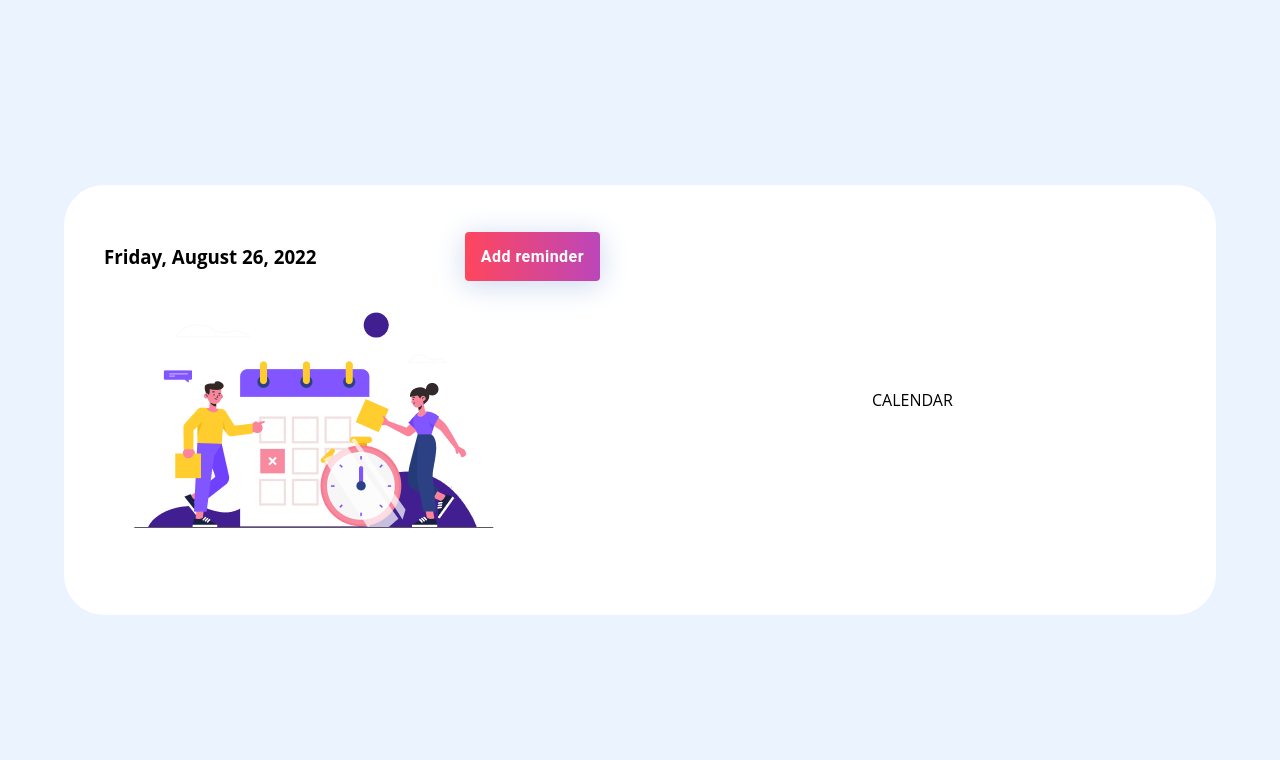
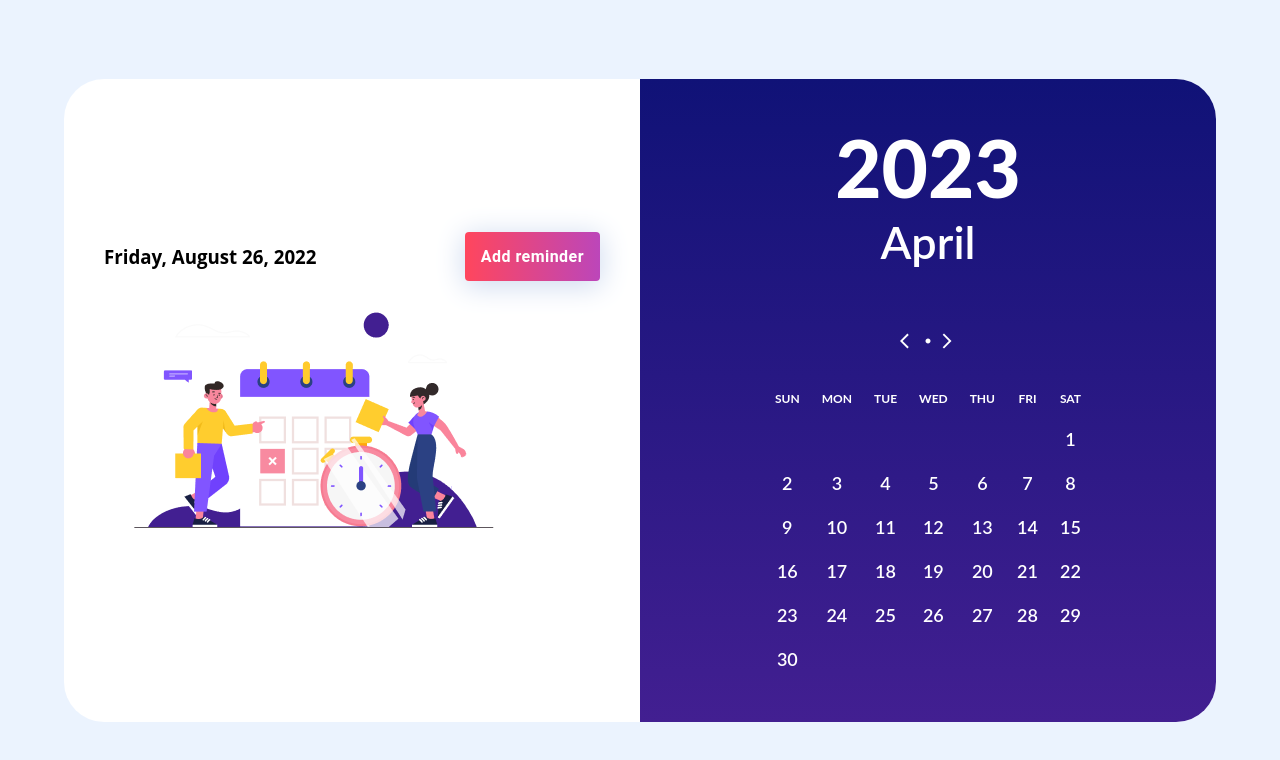
Before and after one commit to paulohfev/calendar-demo-app, a React (Create React App) app: page / in a window 1280 px wide. Shown: the top 760 px of the page. Built offline with nearby package versions, Linux system fonts and the light colour scheme.

Commit message:
Add Calendar component

```diff
--- a/package.json
+++ b/package.json
@@ -5,6 +5,7 @@
   "dependencies": {
     "@emotion/react": "^11.10.6",
     "@emotion/styled": "^11.10.6",
+    "@mui/icons-material": "^5.11.16",
     "@mui/material": "^5.12.1",
     "@testing-library/jest-dom": "^5.16.5",
     "@testing-library/react": "^13.4.0",
@@ -13,6 +14,7 @@
     "@types/node": "^16.18.23",
     "@types/react": "^18.0.37",
     "@types/react-dom": "^18.0.11",
+    "moment": "^2.29.4",
     "react": "^18.2.0",
     "react-dom": "^18.2.0",
     "react-scripts": "5.0.1",
--- /dev/null
+++ b/src/components/Calendar/Calendar.module.scss
@@ -0,0 +1,64 @@
+.container {
+  color: white;
+
+  .month-navigation-buttons {
+    align-items: center;
+    display: flex;
+    justify-content: center;
+    margin-bottom: 26px;
+
+    .navigation-button {
+      height: 24px;
+      padding: 0;
+      min-width: fit-content;
+      width: 24px;
+    }
+
+    .navigation-icon {
+      height: 18px;
+      width: 18px;
+    }
+
+    .navigation-separator {
+      height: 6px;
+      margin: 0 4px;
+      width: 6px;
+    }
+  }
+
+  .week-day {
+    font-family: 'Lato';
+    font-size: 12px;
+    padding: 10px;
+    text-transform: uppercase;
+  }
+
+  .calendar-day {
+    cursor: pointer;
+    font-family: 'Lato';
+    font-size: 18px;
+    font-weight: 600;
+    padding: 10px;
+    text-align: center;
+  }
+
+  .year-title {
+    font-family: 'Lato';
+    font-size: 80px;
+    font-weight: 800;
+    margin: 0;
+    text-align: center;
+  }
+
+  .month-title {
+    font-family: 'Lato';
+    font-size: 45px;
+    font-weight: 600;
+    margin: 0 0 60px;
+    text-align: center;
+  }
+
+  .calendar-table {
+    margin: 0 auto;
+  }
+}
--- /dev/null
+++ b/src/components/Calendar/index.tsx
@@ -0,0 +1,88 @@
+import React, { useState } from 'react';
+import { Button } from '@mui/material';
+import { ArrowBackIos, ArrowForwardIos, Circle } from '@mui/icons-material';
+import moment from 'moment';
+import styles from './Calendar.module.scss';
+
+const Calendar: React.FC = () => {
+  const [dateObject, setDateObject] = useState(moment());
+
+  const firstDayOfMonth = Number(dateObject.startOf("month").format("d"));
+  const currentMonth = dateObject.format('MMMM');
+  const currentYear = dateObject.format('YYYY')
+  const weekDays = moment.weekdaysShort();
+
+  const weekDayNamesList = weekDays.map(weekDay => {
+    return <th key={weekDay} className={styles["week-day"]}>{weekDay}</th>;
+  });
+
+  const getBlankDaysList = () => {
+    let blankDays = [];
+    for (let i = 0; i < firstDayOfMonth; i++) {
+      blankDays.push(
+        <td className={styles["calendar-day"]} key={`blank-${i}`}>{""}</td>
+      );
+    }
+    return blankDays;
+  };
+
+  const getDaysList = () => {
+    let daysInMonth = [];
+    for (let d = 1; d <= dateObject.daysInMonth(); d++) {
+      daysInMonth.push(
+        <td key={`day-${d}`} className={styles["calendar-day"]}>{d}</td>
+      );
+    }
+    return daysInMonth;
+  };
+
+  const renderDaysInMonth = () => {
+    const totalSlots = [...getBlankDaysList(), ...getDaysList()];
+    const rows = [] as React.ReactElement[][];
+    let rowCount = 0;
+
+    for (let i = 0; i < totalSlots.length; i++) {
+      // checks for every 7 items in the totalSlots list.
+      if (i % 7 == 0) {
+        // extracts every 7 items and places them in a new array.
+        const row = totalSlots.slice(rowCount, i + 7)
+        rows.push(row);
+        // increments the rowCount to get the next 7 items.
+        rowCount += 7;
+      }
+    }
+
+    const daysInMonth = rows.map((row, index) => {
+      return <tr key={`row-${index}`}>{row}</tr>;
+    });
+
+    return daysInMonth;
+  };
+
+  return (
+    <div className={styles['container']}>
+      <h1 className={styles['year-title']}>{currentYear}</h1>
+      <h3 className={styles['month-title']}>{currentMonth}</h3>
+
+      <div className={styles['month-navigation-buttons']}>
+        <Button className={styles['navigation-button']} variant="ghost">
+          <ArrowBackIos color="white" className={styles['navigation-icon']} />
+        </Button>
+        <Circle className={styles['navigation-separator']} />
+        <Button className={styles['navigation-button']} variant="ghost">
+          <ArrowForwardIos color="white" className={styles['navigation-icon']} />
+        </Button>
+      </div>
+
+      <table className={styles['calendar-table']}>
+        <thead>
+          <tr>{weekDayNamesList}</tr>
+        </thead>
+
+        <tbody>{renderDaysInMonth()}</tbody>
+      </table>
+    </div>
+  );
+};
+
+export default Calendar;
--- a/src/components/CalendarView/CalendarView.module.scss
+++ b/src/components/CalendarView/CalendarView.module.scss
@@ -13,4 +13,9 @@
   .grid-item {
     padding: 40px;
   }
+
+  .calendar-item {
+    background: linear-gradient(180deg, #101277 0%, #421F91 100%);
+    border-radius: 0 40px 40px 0;
+  }
 }
--- a/src/components/CalendarView/index.tsx
+++ b/src/components/CalendarView/index.tsx
@@ -1,5 +1,7 @@
 import React from 'react';
 import { Button, Grid } from '@mui/material';
+import classNames from 'classnames';
+import Calendar from '../Calendar';
 import styles from './CalendarView.module.scss';
 import NoReminder from '../../assets/images/no-reminders.png';
 
@@ -22,8 +24,8 @@ const CalendarView: React.FC = () => {
         <img src={NoReminder} alt="No Reminder Empty State" />
       </Grid>
 
-      <Grid item xs={4} className={styles['grid-item']}>
-        <div>CALENDAR</div>
+      <Grid item xs={6} className={classNames(styles['grid-item'], styles['calendar-item'])}>
+        <Calendar />
       </Grid>
     </Grid>
   );
--- a/src/index.tsx
+++ b/src/index.tsx
@@ -7,7 +7,7 @@ const root = ReactDOM.createRoot(
   document.getElementById('root') as HTMLElement
 );
 root.render(
-  <React.StrictMode>
+
     <App />
-  </React.StrictMode>
+
 );
--- a/src/theme.ts
+++ b/src/theme.ts
@@ -7,12 +7,17 @@ export const theme = createTheme({
         {
           props: {},
           style: {
+            borderRadius: '4px',
+            textTransform: 'none',
+          }
+        },
+        {
+          props: { variant: 'contained' },
+          style: {
             boxShadow: '0px 4px 28px 2px #D1DCF0',
-            borderRadius: '4px',
             fontSize: '16px',
             fontWeight: '600',
             height: '49px',
-            textTransform: 'none',
           }
         },
         {
@@ -32,6 +37,12 @@ export const theme = createTheme({
           style: {
             backgroundColor: '#626262',
           }
+        },
+        {
+          props: { variant: 'ghost' },
+          style: {
+            boxShadow: '0',
+          }
         }
       ]
     }
```
Also changed, not shown: src/types/theme.d.ts (+8 -0 lines), 2 other files (tests, documents, lock files or other folders).
